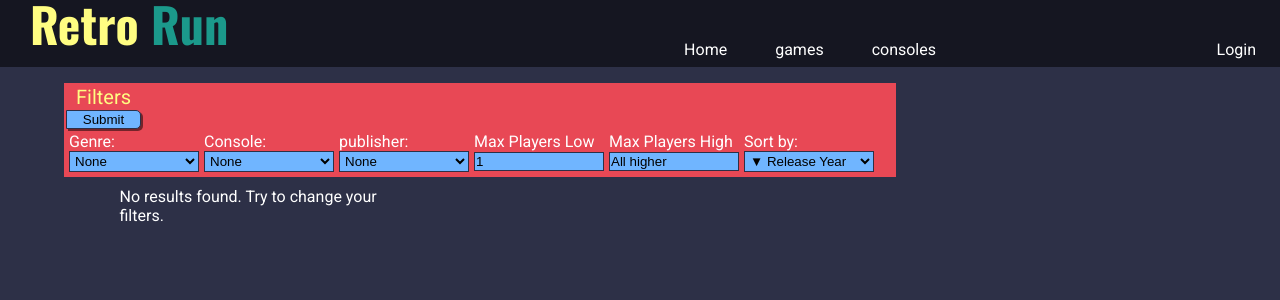
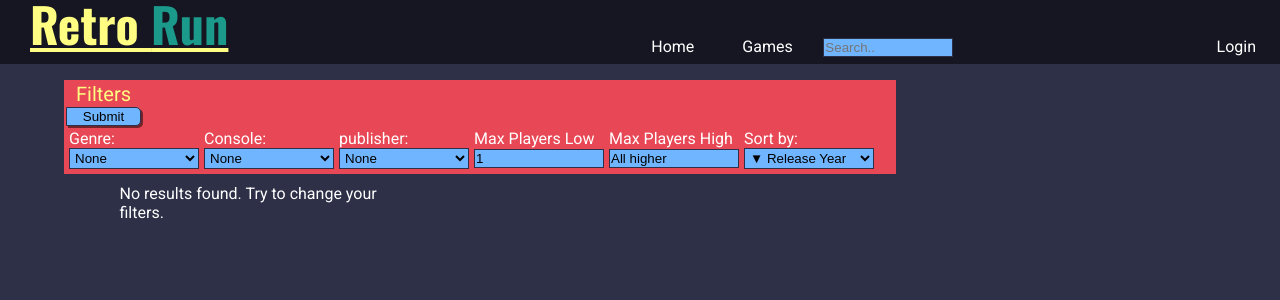
Before and after one commit to Aureus-Lunae/retrorun, a PHP site: page /games.php in a window 1280 px wide. Shown: the top 300 px of the page. Run offline with PHP 8.4, Linux system fonts and the light colour scheme; data that the repository does not hold is empty.

Commit message:
Searchbar to search for game title.

```diff
--- a/consoleinfo.php
+++ b/consoleinfo.php
@@ -10,7 +10,6 @@
 	$console_id = $_GET['console'];
 	require_once 'php/consoleinfocard.php';
 
-
 ?>
 
 <head>
@@ -21,7 +20,7 @@
   <meta name="viewport content="width=device-width, initial-scale=1.0, maximum-scale=1.0" />
   <title><?php echo $title; ?></title>
 	<link href="https://fonts.googleapis.com/css?family=Oswald:400,700|Roboto:400,700&amp;subset=latin-ext" rel="stylesheet">
-	<link href="css/style.css" rel="stylesheet" type="text/css" media="all" />
+	<link href="css/style.css" rel="stylesheet" type="text/css" media="all" />me.min.css">
 </head>
 
 <body>
--- a/css/style.css
+++ b/css/style.css
@@ -21,6 +21,10 @@ body {
 
 a {
   text-decoration: none;
+}
+a:hover {
+  text-decoration: underline;
+  color: #fffd82;
 }
 
 .debug {
@@ -67,13 +71,29 @@ header .nav .nav_item {
   width: 320px;
   display: flex;
   justify-content: flex-end;
+  align-items: flex-end;
+}
+header .nav .nav_item form {
+  width: 200px;
+}
+header .nav .nav_item button,
+header .nav .nav_item input {
+  border: 1px solid #2d3047;
+  background: #70b5ff;
+  padding: 1px;
+  width: 130px;
+  margin: 0.5em;
 }
 header .nav .nav_item a {
   display: inline-block;
-  padding: 32px 16px 0 16px;
+  padding: 0 16px;
   font-size: 1rem;
   margin: 0.5em;
   color: #fff;
+}
+header .nav .nav_item a:hover {
+  text-decoration: underline;
+  color: #fffd82;
 }
 
 /* Grid related things */
--- a/gameinfo.php
+++ b/gameinfo.php
@@ -19,6 +19,7 @@
   <title><?php echo $title; ?></title>
 	<link href="https://fonts.googleapis.com/css?family=Oswald:400,700|Roboto:400,700&amp;subset=latin-ext" rel="stylesheet">
 	<link href="css/style.css" rel="stylesheet" type="text/css" media="all" />
+	<link rel="stylesheet" href="https://cdnjs.cloudflare.com/ajax/libs/font-awesome/4.7.0/css/font-awesome.min.css">
 </head>
 
 <body>
--- a/games.php
+++ b/games.php
@@ -15,9 +15,6 @@
 	} else {
 		$max_players_value = $min_players_value = $sort_value = $publisher_value = $console_value = $genre_value = 0;
 	}
-
-
-
 
 ?>
 
--- a/php/gamecards.php
+++ b/php/gamecards.php
@@ -2,7 +2,7 @@
 
 	require 'php/db_connect.php';
 
-	$sql_query = 'SELECT games.game_id, game_name, game_box_art, game_release_year, publisher_name, GROUP_CONCAT(con_short_name SEPARATOR ", ") AS short_name FROM games INNER JOIN publisher ON games.publisher_id = publisher.publisher_id INNER JOIN game_consoles ON games.game_id = game_consoles.game_id INNER JOIN consoles ON game_consoles.console_id = consoles.console_id GROUP BY games.game_id ORDER BY game_release_year DESC , game_name LIMIT 12';
+	$sql_query = 'SELECT games.game_id, genre_name, game_name, game_box_art, game_release_year, publisher_name, GROUP_CONCAT(con_short_name SEPARATOR ", ") AS short_name FROM games INNER JOIN publisher ON games.publisher_id = publisher.publisher_id INNER JOIN game_consoles ON games.game_id = game_consoles.game_id INNER JOIN consoles ON game_consoles.console_id = consoles.console_id INNER JOIN genre ON games.genre_id = genre.genre_id GROUP BY games.game_id ORDER BY game_release_year DESC , game_name LIMIT 12';
 
 	$db_result = $conn->prepare($sql_query);
 
@@ -17,12 +17,14 @@
 		$consoles = $row['short_name'];
 		$year = $row['game_release_year'];
 		$game_id = $row['game_id'];
+		$genre = $row['genre_name'];
 
 		$gamecard = '<div class="grid_item">';
 		$gamecard .= '<a href="gameinfo.php?game=' . $game_id . '"> <div class="card">';
 		$gamecard .= '<h1>' . $title . '</h1>';
 		$gamecard .= '<div class="imgbox"> <img src="images/boxart/' . $boxart . '" alt="' . $title . '"/></div>';
 		$gamecard .= '<div class="year">' . $year . '</div>';
+		$gamecard .= '<div class="year">' . $genre . '</div>';
 		$gamecard .= '<div class="publisher">Publisher: ' . $publisher . '</div>';
 		$gamecard .= '<div class="consoles">' . $consoles . '</div>';
 		$gamecard .= '</div></a></div>';
--- a/php/navbar.php
+++ b/php/navbar.php
@@ -4,16 +4,18 @@ $url='http://'.$url.'/week2/';
 ?>
 
 	<header>
-		<div class='item'> <a href='index.php'><h1>Retro <span>Run</span></h1></a>
+		<div class="item"> <a href="index.php"><h1>Retro <span>Run</span></h1></a>
 		</div>
-		<div class='nav'>
-			<div class='nav_item'>
-			<a href='index.php'>Home</a>
-			<a href='games.php'>games</a>
-			<a href='#'>consoles</a>
+		<div class="nav">
+			<div class="nav_item">
+			<a href="index.php">Home</a>
+			<a href="games.php">Games</a>
+			<form action="searchresults.php" method="get">
+				<input type="text" name="search" placeholder="Search..">
+    	</form>
 			</div>
-			<div class='nav_item'>
-				<a href='#'>Login</a>
+			<div class="nav_item">
+				<a href="#">Login</a>
 			</div>
 		</div>
 	</header>
--- a/scss/_header.scss
+++ b/scss/_header.scss
@@ -41,13 +41,35 @@ header {
 			width: $header_item;
 			display: flex;
 			justify-content: flex-end;
+			align-items: flex-end;
+
+			form {
+				width: 200px;
+			}
+
+			button,
+			input {
+				border: 1px solid $primary_color;
+				background: $tertiary_color;
+				padding: 1px;
+				width: 130px;
+				margin: 0.5em;
+			}
+
 
 			a {
 				display: inline-block;
-				padding: 32px 16px 0 16px;
+				padding: 0 16px;
 				font-size: 1rem;
 				margin: 0.5em;
 				color: $primary_text_color;
+
+				&:hover {
+					text-decoration: underline;
+					color: $secondary_text_color;
+				}
+
+
 			}
 		}
 
--- a/scss/style.scss
+++ b/scss/style.scss
@@ -25,6 +25,11 @@ body {
 
 a {
 	text-decoration: none;
+
+	&:hover {
+		text-decoration: underline;
+		color: $secondary_text_color;
+	}
 }
 
 .debug {
```
Also changed, not shown: php/searchgame.php (added, +41 -0 lines), searchresults.php (added, +56 -0 lines), 1 other file.
